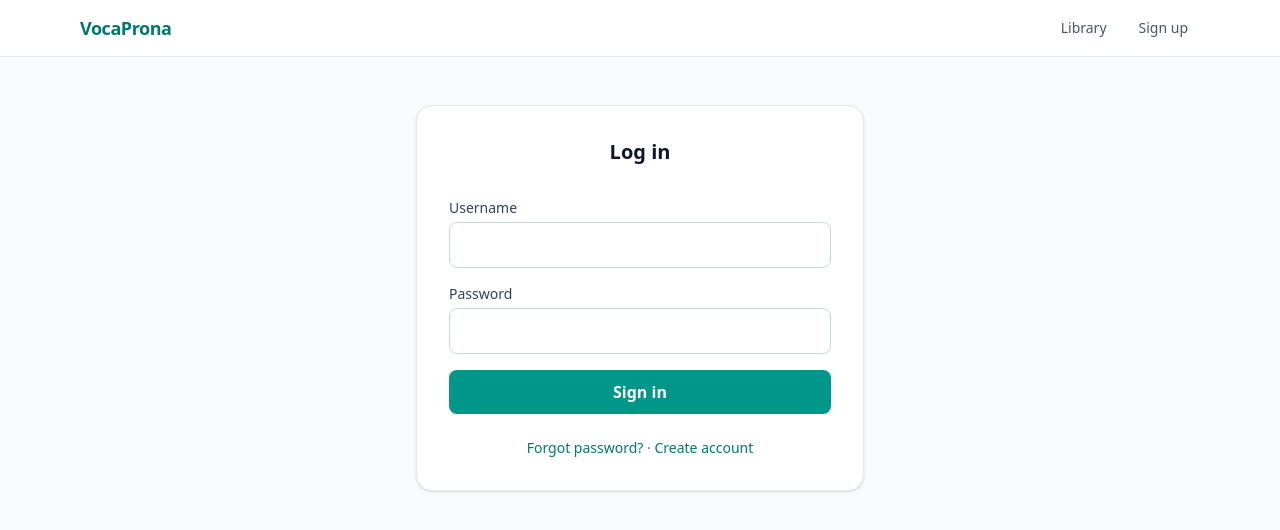
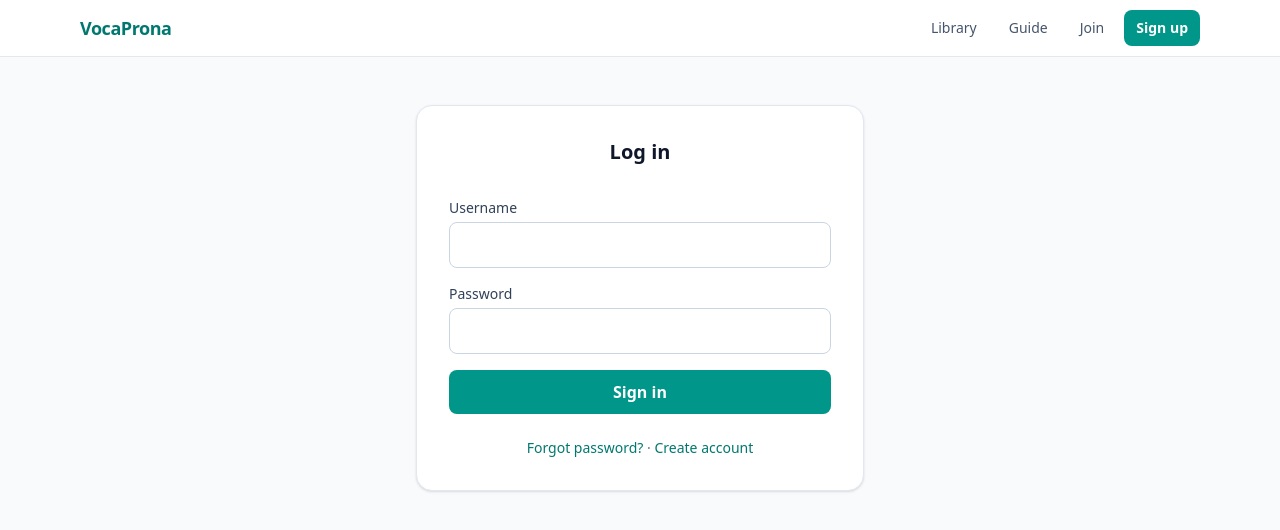
Before and after one commit to itsflutoe/vocaprona, a React (Vite) app: page /login in a window 1280 px wide. Shown: the top 530 px of the page. Built offline with nearby package versions, Linux system fonts and the light colour scheme; no server answers.

Commit message:
Align nav links across Dashboard, Library, auth, Classes

```diff
--- a/src/pages/Classes.tsx
+++ b/src/pages/Classes.tsx
@@ -7,7 +7,7 @@ import {
   listMySessions,
   sessionDisplayName,
 } from '@/services/sessions'
-import { AppHeader, headerLink } from '@/components/AppHeader'
+import { AppHeader, headerBtnGhost, headerLink } from '@/components/AppHeader'
 import type { SessionWithGame } from '@/types'
 
 export default function Classes() {
@@ -96,11 +96,14 @@ export default function Classes() {
             <Link to="/dashboard" className={headerLink(false)}>
               My games
             </Link>
+            <Link to="/library" className={headerLink(false)}>
+              Library
+            </Link>
             <Link to="/dashboard/classes" className={headerLink(false, true)}>
               Classes
             </Link>
-            <Link to="/library" className={headerLink(false)}>
-              Library
+            <Link to="/guide" className={headerLink(false)}>
+              Guide
             </Link>
           </>
         }
--- a/src/pages/Dashboard.tsx
+++ b/src/pages/Dashboard.tsx
@@ -92,7 +92,7 @@ export default function Dashboard() {
       return
     }
     if (activeSession) {
-      if (confirm(`A class is already live. Open it?`)) {
+      if (confirm('A class is already live. Open it?')) {
         navigate(`/dashboard/session/${activeSession.id}`)
       }
       return
@@ -138,9 +138,9 @@ export default function Dashboard() {
             <Link to="/dashboard/classes" className={headerLink(true)}>
               Classes
             </Link>
-            <span className="hidden text-sm text-slate-500 sm:inline">
-              {profile?.display_name || profile?.username}
-            </span>
+            <Link to="/guide" className={headerLink(true)}>
+              Guide
+            </Link>
             <button type="button" onClick={() => void handleLogout()} className={headerBtnGhost(true)}>
               Log out
             </button>
--- a/src/pages/Login.tsx
+++ b/src/pages/Login.tsx
@@ -1,7 +1,7 @@
 import { useState, type FormEvent } from 'react'
 import { Link, useNavigate, useLocation } from 'react-router-dom'
 import { signIn } from '@/services/auth'
-import { AppHeader, headerLink } from '@/components/AppHeader'
+import { AppHeader, headerBtnPrimary, headerLink } from '@/components/AppHeader'
 
 export default function Login() {
   const navigate = useNavigate()
@@ -35,7 +35,13 @@ export default function Login() {
             <Link to="/library" className={headerLink(false)}>
               Library
             </Link>
-            <Link to="/register" className={headerLink(false)}>
+            <Link to="/guide" className={headerLink(false)}>
+              Guide
+            </Link>
+            <Link to="/join" className={headerLink(false)}>
+              Join
+            </Link>
+            <Link to="/register" className={headerBtnPrimary(false)}>
               Sign up
             </Link>
           </>
--- a/src/pages/Register.tsx
+++ b/src/pages/Register.tsx
@@ -1,7 +1,7 @@
 import { useState, type FormEvent } from 'react'
 import { Link, useNavigate } from 'react-router-dom'
 import { signUp } from '@/services/auth'
-import { AppHeader, headerLink } from '@/components/AppHeader'
+import { AppHeader, headerBtnPrimary, headerLink } from '@/components/AppHeader'
 
 export default function Register() {
   const navigate = useNavigate()
@@ -38,7 +38,18 @@ export default function Register() {
   if (recoveryCode) {
     return (
       <div className="min-h-screen bg-slate-50">
-        <AppHeader />
+        <AppHeader
+          right={
+            <>
+              <Link to="/library" className={headerLink(false)}>
+                Library
+              </Link>
+              <Link to="/guide" className={headerLink(false)}>
+                Guide
+              </Link>
+            </>
+          }
+        />
         <div className="flex justify-center px-4 py-12">
           <div className="w-full max-w-md rounded-2xl border border-slate-200 bg-white p-8 shadow-sm">
             <h1 className="text-xl font-bold text-slate-900">Save your recovery code</h1>
@@ -76,7 +87,13 @@ export default function Register() {
             <Link to="/library" className={headerLink(false)}>
               Library
             </Link>
-            <Link to="/login" className={headerLink(false)}>
+            <Link to="/guide" className={headerLink(false)}>
+              Guide
+            </Link>
+            <Link to="/join" className={headerLink(false)}>
+              Join
+            </Link>
+            <Link to="/login" className={headerBtnPrimary(false)}>
               Log in
             </Link>
           </>
--- a/src/pages/SharedLibrary.tsx
+++ b/src/pages/SharedLibrary.tsx
@@ -61,6 +61,14 @@ export default function SharedLibrary() {
             <Link to="/library" className={headerLink(true, true)}>
               Library
             </Link>
+            {session && (
+              <Link to="/dashboard/classes" className={headerLink(true)}>
+                Classes
+              </Link>
+            )}
+            <Link to="/guide" className={headerLink(true)}>
+              Guide
+            </Link>
             {!session && (
               <Link to="/login" className={headerBtnPrimary(true)}>
                 Log in
@@ -72,7 +80,7 @@ export default function SharedLibrary() {
 
       <main className="mx-auto max-w-6xl px-4 py-8">
         <h1 className="text-2xl font-bold tracking-tight">Library</h1>
-        <p className="mt-1 text-sm text-slate-400">Games shared by teachers · copy to use with your class</p>
+        <p className="mt-1 text-sm text-slate-400">Games shared by teachers</p>
 
         {subjects.length > 1 && (
           <div className="mt-6 flex flex-wrap gap-2">
```
